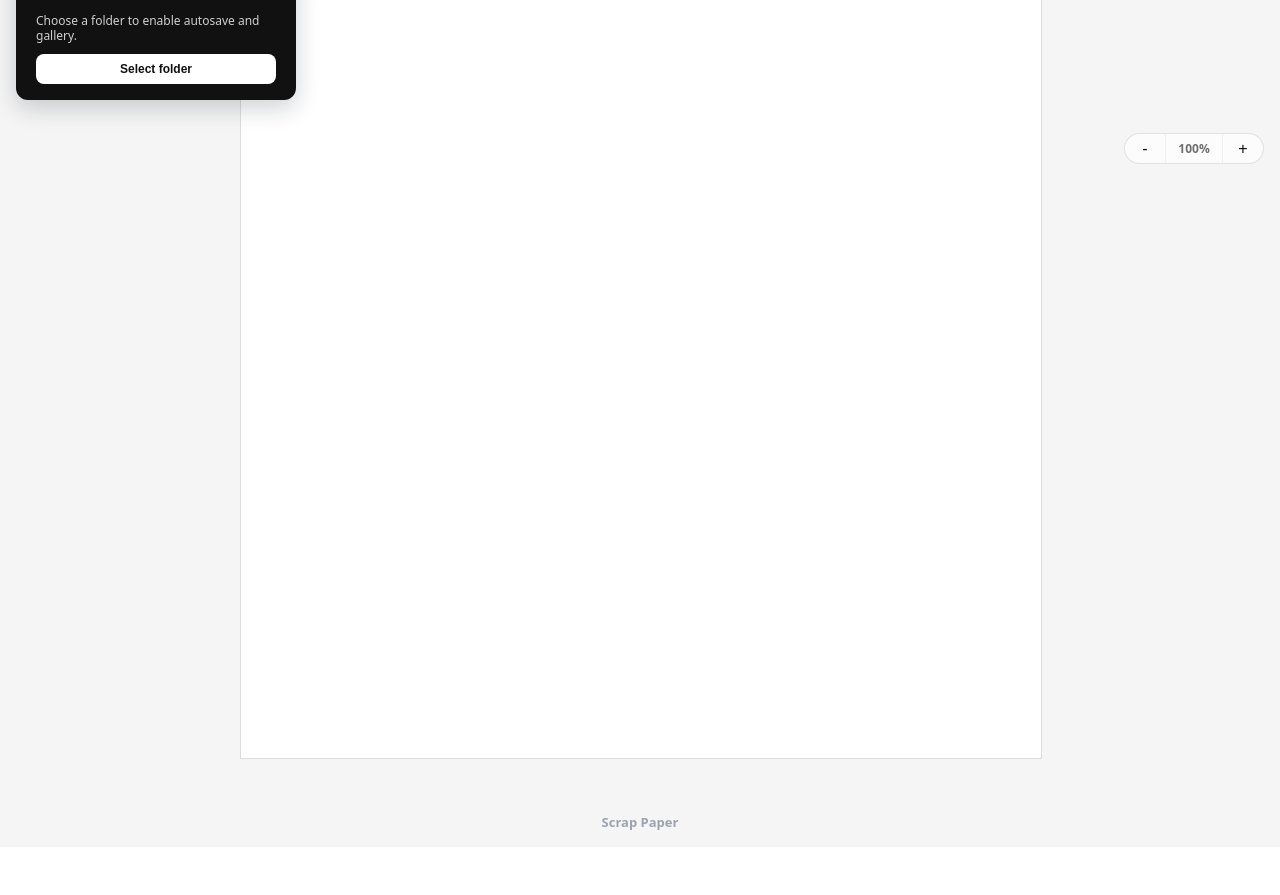
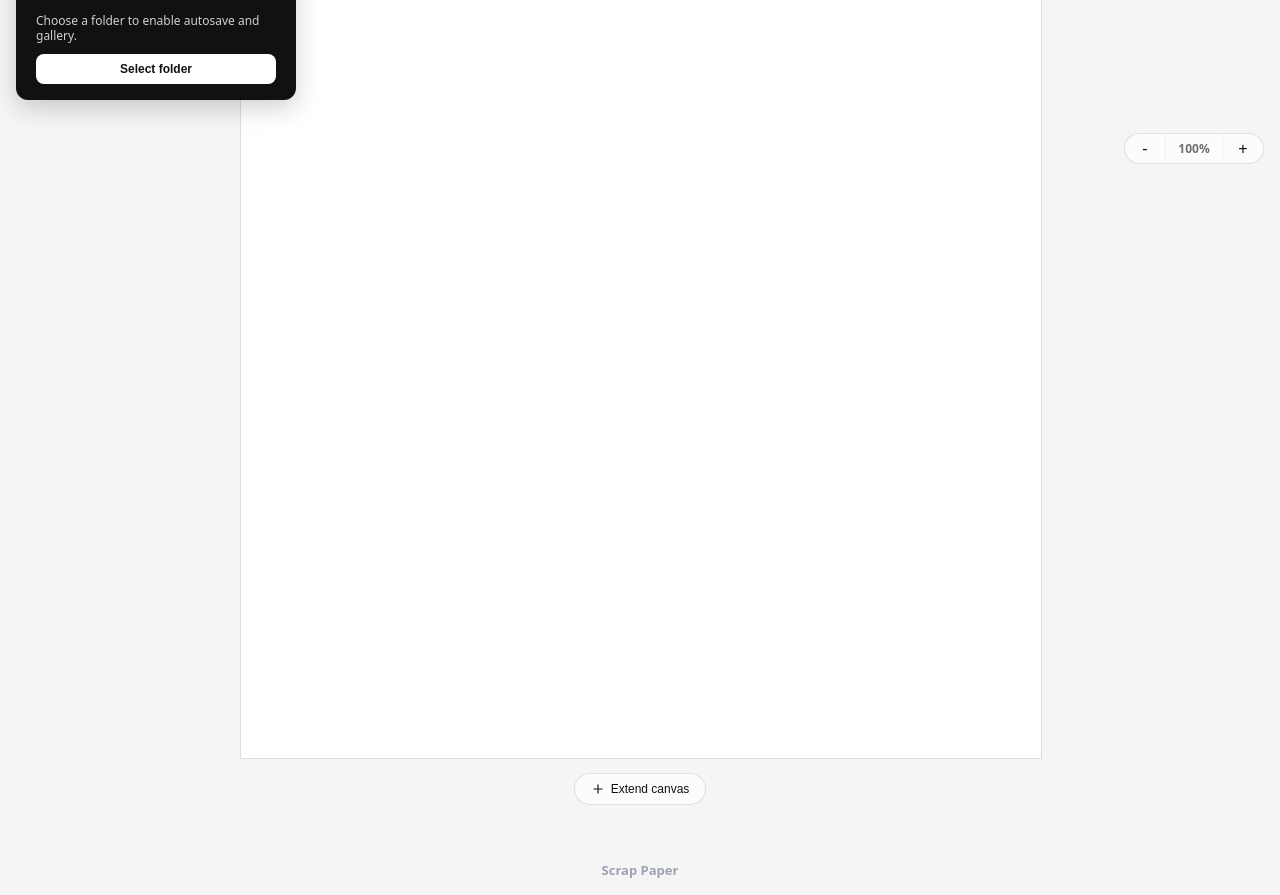
Before and after one commit to hashrock/scrap-paper, a React (Vite) app: page / in a window 1280 px wide. Shown: the part 620-1515 px from the top of the page. Before the commit the page ends 1467 px from the top, so only its background shows below. Built offline with nearby package versions, Linux system fonts and the light colour scheme.

Commit message:
Rename application to "ちぎりノート"; update title in index.html and package.json; refactor CanvasWorkspace to load saved canvas on directory change and add auto-extend functionality; enhance App component structure for better rendering logic.

```diff
--- a/index.html
+++ b/index.html
@@ -4,7 +4,7 @@
     <meta charset="UTF-8" />
     <link rel="icon" type="image/svg+xml" href="/vite.svg" />
     <meta name="viewport" content="width=device-width, initial-scale=1.0, maximum-scale=1.0, user-scalable=no" />
-    <title>ミシン目ノート</title>
+    <title>ちぎりノート</title>
   </head>
   <body>
     <div id="root"></div>
--- a/package.json
+++ b/package.json
@@ -1,5 +1,5 @@
 {
-  "name": "mishinme-note",
+  "name": "chigiri-note",
   "private": true,
   "version": "0.0.0",
   "type": "module",
--- a/src/App.tsx
+++ b/src/App.tsx
@@ -163,7 +163,20 @@ function App() {
         justifyContent: 'center',
         padding: mode === 'gallery' && hasDirectory ? '0' : '40px 20px'
       }}>
-        {mode === 'gallery' ? (
+        <div style={{ display: mode === 'canvas' ? 'block' : 'none', width: '100%' }}>
+          <CanvasWorkspace
+            directoryHandle={directoryHandle}
+            tool={tool}
+            strokeWidth={strokeWidth}
+            strokeWidthOptions={STROKE_WIDTH_OPTIONS}
+            shortcuts={shortcuts}
+            onToolChange={setTool}
+            onStrokeWidthChange={setStrokeWidth}
+            onImageSaved={handleImageSaved}
+            onSettingsClick={() => setShowSettings(true)}
+          />
+        </div>
+        {mode === 'gallery' && (
           hasDirectory ? (
             <GalleryView
               directoryHandle={directoryHandle as FileSystemDirectoryHandle}
@@ -227,18 +240,6 @@ function App() {
               )}
             </div>
           )
-        ) : (
-          <CanvasWorkspace
-            directoryHandle={directoryHandle}
-            tool={tool}
-            strokeWidth={strokeWidth}
-            strokeWidthOptions={STROKE_WIDTH_OPTIONS}
-            shortcuts={shortcuts}
-            onToolChange={setTool}
-            onStrokeWidthChange={setStrokeWidth}
-            onImageSaved={handleImageSaved}
-            onSettingsClick={() => setShowSettings(true)}
-          />
         )}
       </div>
 
--- a/src/components/CanvasWorkspace.tsx
+++ b/src/components/CanvasWorkspace.tsx
@@ -374,6 +374,13 @@ const CanvasWorkspace = ({
             newCtx.fillRect(0, 0, CANVAS_WIDTH, newHeight)
             newCtx.putImageData(lowerImageData, 0, 0)
             scheduleAutoSave()
+
+            // Auto-extend if canvas is too short
+            if (newHeight < 800) {
+              setTimeout(() => {
+                extendCanvas()
+              }, 100)
+            }
           }, 0)
         }, 100)
 
@@ -416,7 +423,28 @@ const CanvasWorkspace = ({
     }
     historyRef.current = []
     setCanUndo(false)
-  }, [directoryHandle])
+
+    // Load saved canvas when directory changes
+    const loadCanvas = async () => {
+      if (!directoryHandle) return
+
+      try {
+        const fileHandle = await directoryHandle.getFileHandle(CURRENT_CANVAS_FILENAME)
+        const file = await fileHandle.getFile()
+        const img = new Image()
+        img.onload = () => {
+          const ctx = getCanvasContext()
+          if (!ctx) return
+          ctx.drawImage(img, 0, 0)
+        }
+        img.src = URL.createObjectURL(file)
+      } catch (err) {
+        // File doesn't exist yet, that's okay
+      }
+    }
+
+    void loadCanvas()
+  }, [directoryHandle, getCanvasContext])
 
   useEffect(() => {
     return () => {
@@ -922,6 +950,46 @@ const CanvasWorkspace = ({
 
       <div
         style={{
+          display: 'flex',
+          justifyContent: 'center',
+          marginTop: '16px'
+        }}
+      >
+        <button
+          type="button"
+          onClick={extendCanvas}
+          style={{
+            padding: '8px 16px',
+            borderRadius: '999px',
+            border: '1px solid rgba(17, 24, 39, 0.12)',
+            backgroundColor: 'rgba(255, 255, 255, 0.7)',
+            color: '#111',
+            cursor: 'pointer',
+            fontSize: '12px',
+            fontWeight: '500',
+            display: 'flex',
+            alignItems: 'center',
+            gap: '6px',
+            transition: 'background-color 0.2s ease'
+          }}
+          onMouseEnter={(e) => {
+            e.currentTarget.style.backgroundColor = 'rgba(255, 255, 255, 0.9)'
+          }}
+          onMouseLeave={(e) => {
+            e.currentTarget.style.backgroundColor = 'rgba(255, 255, 255, 0.7)'
+          }}
+          title="Extend canvas"
+        >
+          <svg width="14" height="14" viewBox="0 0 24 24" fill="none" stroke="currentColor" strokeWidth="2" strokeLinecap="round" strokeLinejoin="round">
+            <line x1="12" y1="5" x2="12" y2="19" />
+            <line x1="5" y1="12" x2="19" y2="12" />
+          </svg>
+          Extend canvas
+        </button>
+      </div>
+
+      <div
+        style={{
           position: 'fixed',
           right: '16px',
           bottom: '16px',
```
